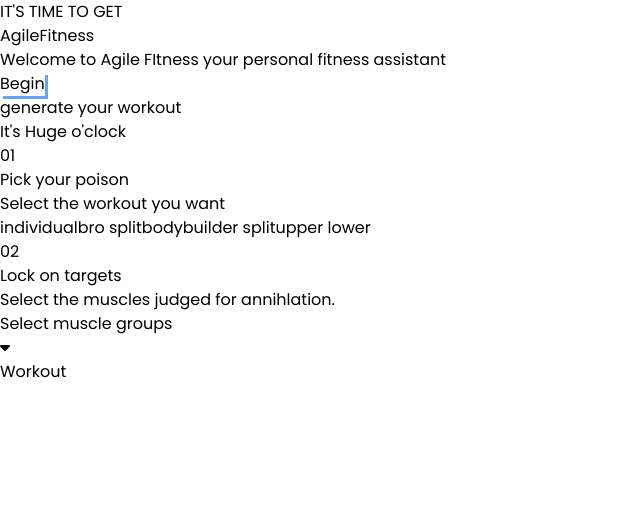
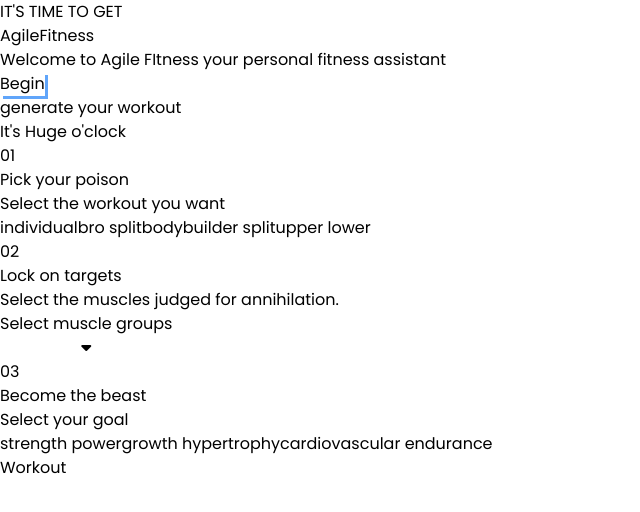
Before and after one commit to ashwaky/GymApp, a React (Vite) app in the folder agile-fitness/: page / in a window 1280 px wide. Shown: the top 512 px of the page, without its empty margins (0-640 px from the left). Built offline with nearby package versions, Linux system fonts and the light colour scheme.

Commit message:
Update Generator.jsx
Added some usestates, and other functions for the dropdown menu in the second section

```diff
--- a/agile-fitness/src/components/Generator.jsx
+++ b/agile-fitness/src/components/Generator.jsx
@@ -1,6 +1,7 @@
-import React from "react";
+import React, { useState } from "react";
 import SectionWrapper from "./SectionWrapper";
 import { WORKOUTS } from "../utils/agilefitness";
+import { SCHEMES } from "../utils/agilefitness";
 
 function Header(props) {
   const { index, title, description } = props;
@@ -18,6 +19,30 @@ function Header(props) {
 }
 
 export default function Generator() {
+  const [showModal, setShowModal] = useState(false);
+  const [poison, setPoison] = useState("individual");
+  const [muscles, setMuscles] = useState([]);
+  const [goal, setGoal] = useState("strength_power");
+  // let showModal = false;
+
+  function toggleModal() {
+    setShowModal(!showModal);
+  }
+
+  function updateMuscles(muscleGroup) {
+    if (muscles.length > 2) {
+      return;
+    }
+
+    if (poison !== "individual") {
+      setMuscles([muscleGroup]);
+      return;
+    }
+    if (muscles.includes(muscleGroup)) {
+      setMuscles(muscles.filter((val) => val !== muscleGroup));
+      return;
+    }
+  }
   return (
     <SectionWrapper
       header={"generate your workout"}
@@ -32,25 +57,77 @@ export default function Generator() {
         {Object.keys(WORKOUTS).map((type, typeIndex) => {
           return (
             <button
+              onClick={() => setPoison(type)}
               key={typeIndex}
-              className="bg-slate-950 border border-blue-400 duration-200 hover:border-blue-600 py-3 rounded-lg "
+              className={
+                "bg-slate-950 border border-blue-400 duration-200 hover:border-blue-600 py-3 rounded-lg " +
+                (type === poison ? "border-blue-600" : "border-blue-400")
+              }
             >
               <p className="capitalize">{type.replaceAll("_", " ")}</p>
             </button>
           );
         })}
       </div>
-
       <Header
         index={"02"}
         title={"Lock on targets"}
-        description={"Select the muscles judged for annihlation."}
+        description={"Select the muscles judged for annihilation."}
       />
-      <div className="bg-slate-950 border border-solid border-blue-400 p-3 rounded-lg ">
-        <div className="relative flex items-center justify-center">
-          <p>Select muscle groups</p>
+      <div className="bg-slate-950  border border-solid border-blue-400 rounded-lg flex flex-col">
+        <button
+          onClick={toggleModal}
+          className="relative p-3 flex items-center justify-center"
+        >
+          <p className="capitalize">
+            {muscles.length == 0 ? "Select muscle groups" : muscles.join(" ")}
+          </p>
           <i className="fa-solid absolute right-3 top-1/2 -translate-y-1/2 fa-caret-down"></i>
-        </div>
+        </button>
+        {showModal && (
+          <div className="flex flex-col px-3 pb-3">
+            {(poison === "individual"
+              ? WORKOUTS[poison]
+              : Object.keys(WORKOUTS[poison])
+            ).map((muscleGroup, muscleGroupIndex) => {
+              return (
+                <button
+                  onClick={() => {}}
+                  key={muscleGroupIndex}
+                  className={
+                    "hover:text-blue-400 duration-200 " +
+                    (muscles.includes(muscleGroup) ? " text-blue-400" : " ")
+                  }
+                >
+                  <p className="uppercase">
+                    {muscleGroup.replaceAll("_", " ")}
+                  </p>
+                </button>
+              );
+            })}
+          </div>
+        )}
+      </div>{" "}
+      <Header
+        index={"03"}
+        title={"Become the beast"}
+        description={"Select your goal"}
+      />
+      <div className="grid grid-cols-3 gap-4">
+        {Object.keys(SCHEMES).map((scheme, schemeIndex) => {
+          return (
+            <button
+              onClick={() => setGoal(scheme)}
+              key={schemeIndex}
+              className={
+                "bg-slate-950 border border-blue-400 duration-200 hover:border-blue-600 py-3 rounded-lg " +
+                (scheme === goal ? "border-blue-600" : "border-blue-400")
+              }
+            >
+              <p className="capitalize">{scheme.replaceAll("_", " ")}</p>
+            </button>
+          );
+        })}
       </div>
     </SectionWrapper>
   );
```
